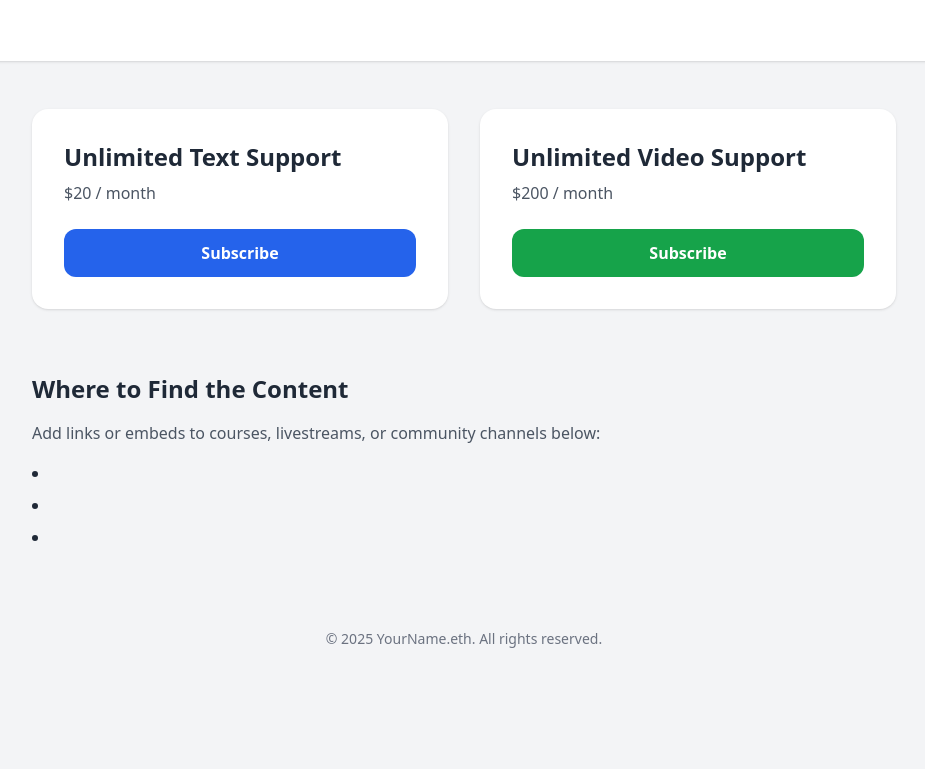
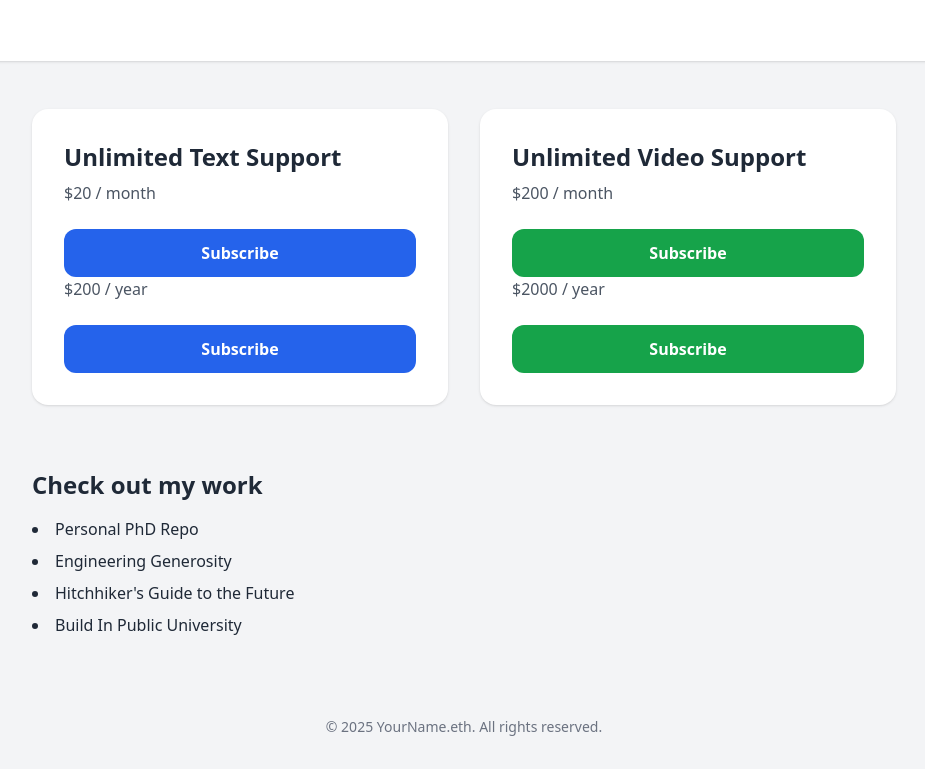
Before and after one commit to leo-guinan/me, a plain HTML site: page index.html in a window 1280 px wide. Shown: the part 151-920 px from the top of the page, without its empty margins (176-1101 px from the left). Before the commit the page ends 832 px from the top, so only its background shows below. Drawn offline with nearby package versions, Linux system fonts and the light colour scheme.

Commit message:
Update index.html

```diff
--- a/index.html
+++ b/index.html
@@ -22,9 +22,14 @@
       <div class="bg-white p-8 rounded-2xl shadow flex flex-col">
         <h2 class="text-2xl font-bold mb-2">Unlimited Text Support</h2>
         <p class="mb-6 text-gray-600">$20 / month</p>
-        <a href="#TODO-STRIPE-LINK-20" class="mt-auto inline-block text-center bg-blue-600 hover:bg-blue-700 text-white font-semibold py-3 rounded-xl transition">
+        <a href="https://buy.stripe.com/eVq4gz6132RK2pw3BqeZ20w" class="mt-auto inline-block text-center bg-blue-600 hover:bg-blue-700 text-white font-semibold py-3 rounded-xl transition">
           Subscribe
         </a>
+        <p class="mb-6 text-gray-600">$200 / year</p>
+        <a href="https://buy.stripe.com/3cI6oH2ORakc8NUdc0eZ20x" class="mt-auto inline-block text-center bg-blue-600 hover:bg-blue-700 text-white font-semibold py-3 rounded-xl transition">
+          Subscribe
+        </a>
+
         <!-- TODO: Replace #TODO-STRIPE-LINK-20 with your Stripe Checkout URL -->
       </div>
 
@@ -32,7 +37,11 @@
       <div class="bg-white p-8 rounded-2xl shadow flex flex-col">
         <h2 class="text-2xl font-bold mb-2">Unlimited Video Support</h2>
         <p class="mb-6 text-gray-600">$200 / month</p>
-        <a href="#TODO-STRIPE-LINK-200" class="mt-auto inline-block text-center bg-green-600 hover:bg-green-700 text-white font-semibold py-3 rounded-xl transition">
+        <a href="https://buy.stripe.com/fZueVdexz3VO6FMfk8eZ20y" class="mt-auto inline-block text-center bg-green-600 hover:bg-green-700 text-white font-semibold py-3 rounded-xl transition">
+          Subscribe
+        </a>
+         <p class="mb-6 text-gray-600">$2000 / year</p>
+        <a href="https://buy.stripe.com/00wfZh613eAs2pw5JyeZ20z" class="mt-auto inline-block text-center bg-green-600 hover:bg-green-700 text-white font-semibold py-3 rounded-xl transition">
           Subscribe
         </a>
         <!-- TODO: Replace #TODO-STRIPE-LINK-200 with your Stripe Checkout URL -->
@@ -41,12 +50,13 @@
 
     <!-- Content Locations Section -->
     <section id="content-locations" class="mt-16">
-      <h2 class="text-2xl font-bold mb-4">Where to Find the Content</h2>
-      <p class="mb-4 text-gray-600">Add links or embeds to courses, livestreams, or community channels below:</p>
+      <h2 class="text-2xl font-bold mb-4">Check out my work</h2>
+      <p class="mb-4 text-gray-600"></p>
       <ul class="list-disc list-inside space-y-2">
-        <li><!-- TODO: Add content location 1 --></li>
-        <li><!-- TODO: Add content location 2 --></li>
-        <li><!-- TODO: Add content location 3 --></li>
+        <li><a href="https://github.com/leo-guinan/PhD/tree/main">Personal PhD Repo</a></li>
+        <li><a href="https://engineeringgenerosity.substack.com/">Engineering Generosity</li>
+        <li><a href="https://hitchhikertothefuture.substack.com/">Hitchhiker's Guide to the Future</li>
+        <li><a href="https://www.buildinpublicuniversity.com/">Build In Public University</li>
       </ul>
     </section>
   </main>
```
